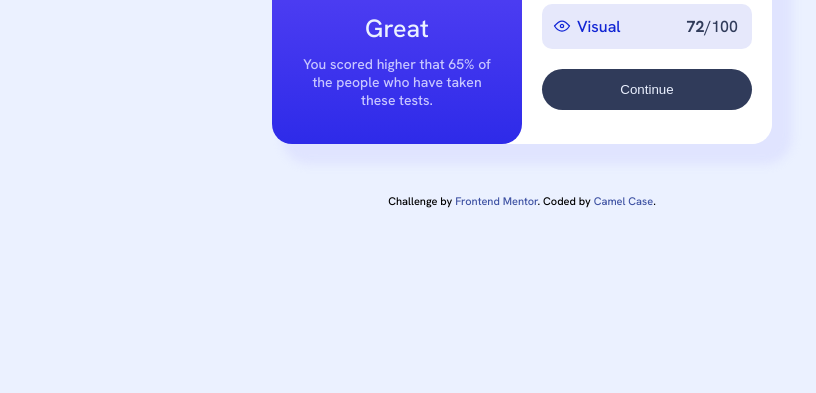
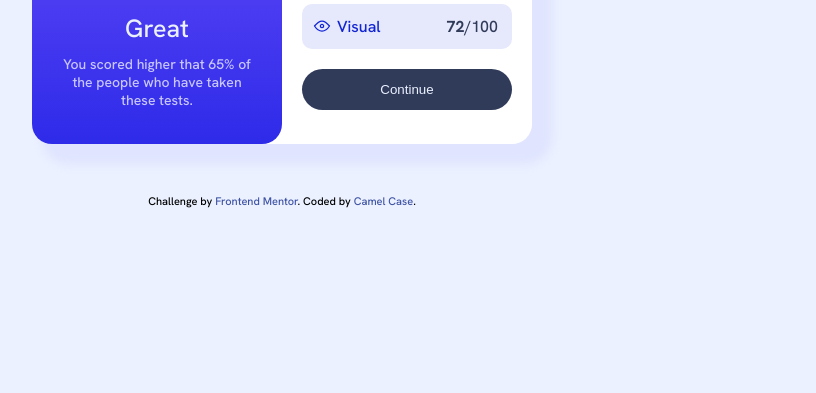
Before and after one commit to camelCase-cc/frontend-mentor-result-summary-component, a plain HTML site: page index.html in a window 1280 px wide. Shown: the part 407-800 px from the top of the page, without its empty margins (118-934 px from the left). Drawn offline with Linux system fonts and the light colour scheme.

Commit message:
Update styles.css

```diff
--- a/css/styles.css
+++ b/css/styles.css
@@ -37,8 +37,8 @@ html{
     height: 100%;
 }
 body {
-    width: 100%;
-    min-height: 100vh;
+    width: 100vh;
+    min-height: 100%;
     display: flex;
     flex-direction: column;
     justify-content: center;
```
